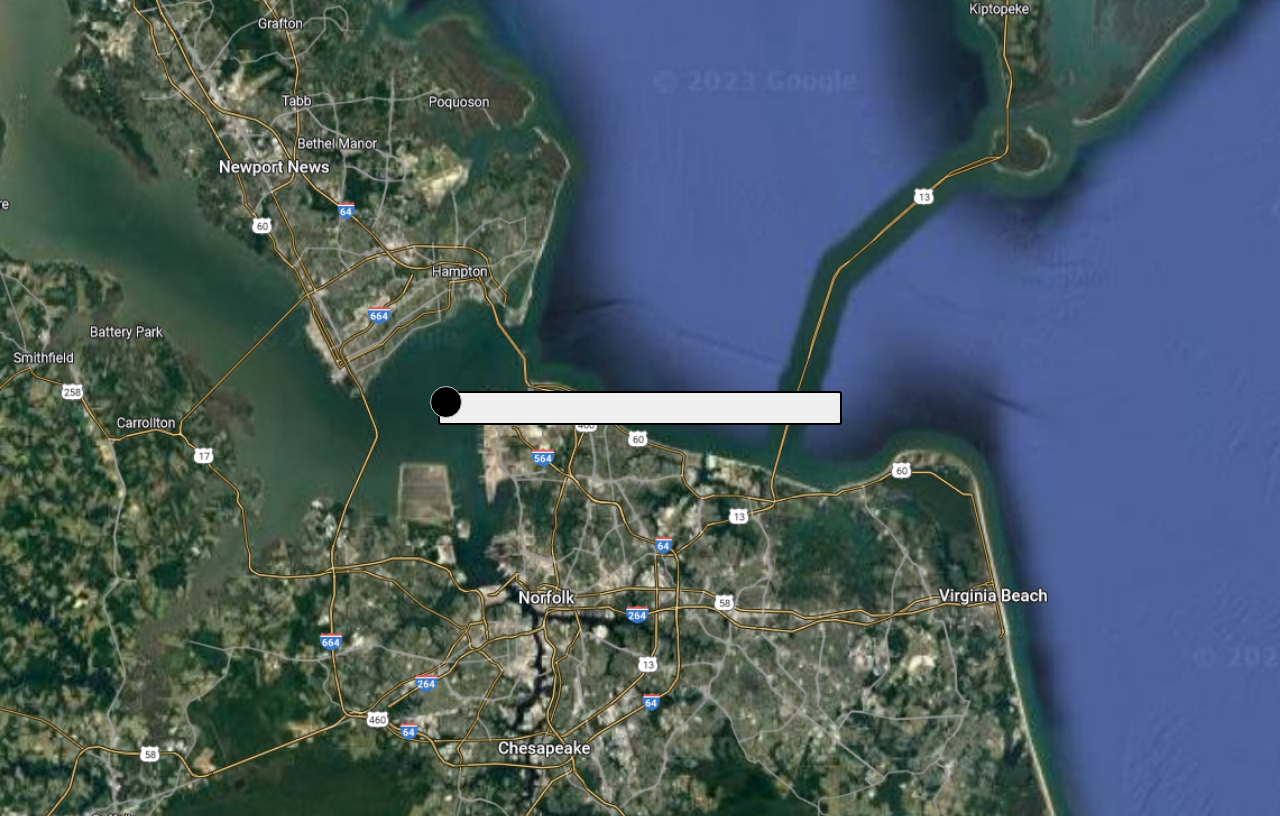
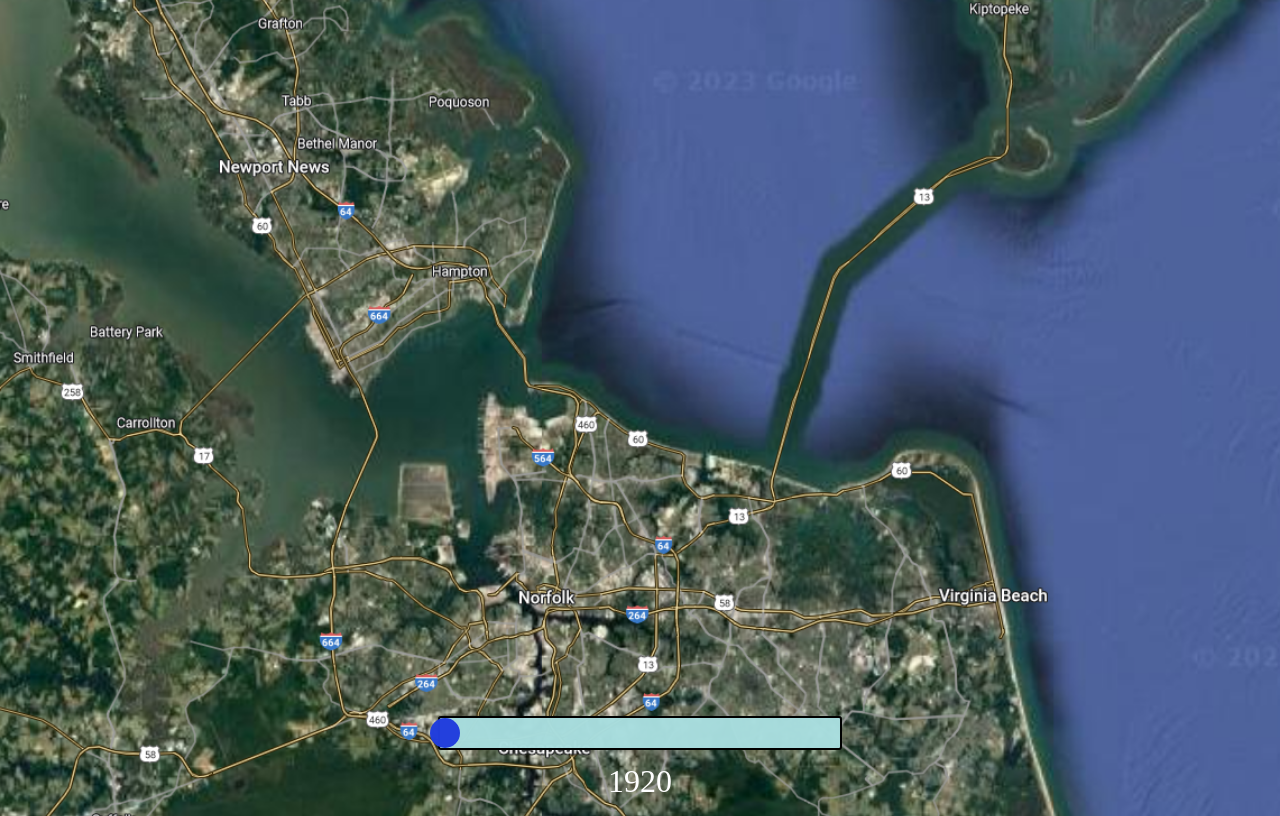
Before and after one commit to cs41X-turqouise/team-website, a website: page Demo/slider test.html in a window 1280 px wide. Drawn offline with nearby package versions, Linux system fonts and the light colour scheme.

Commit message:
added year to slider

```diff
--- a/Demo/slider test.html
+++ b/Demo/slider test.html
@@ -17,28 +17,36 @@
         background-position: center;
 
     }
+
     .ui-slider-horizontal .ui-slider-handle {
         width: 30px;
         height: 30px;
-        background: #000000;
+        background: #213ddcfb;
+        border: none;
         border-radius: 50%;
-        top: -25%; /* Adjust based on the height of the handle to center it vertically */
+        top: 0;
     }
 
     #slider {
         position: fixed;  /* Fixed positioning */
-        bottom: px;        /* Aligned to bottom */
+        bottom: 50px;        /* Aligned to bottom */
         left: 0;
         right: 0;
         height: 30px;   /* Increased height for a larger handle */
-        width: 80%;
+        width: 100%;
         max-width: 400px;
         margin: 0 auto;
-        background-color: rgb(239, 239, 239);
+        background-color: rgba(168, 222, 223, 0.975);
         border: 2px solid black;
     }
-
-
+    #currentYear {
+        position: fixed;
+        bottom: 0px;
+        width: 100%;
+        text-align: center;
+        color: rgb(255, 255, 255);
+        font-size: 2em;
+    }
 
 
 
@@ -48,13 +56,22 @@
     <script>
         $(document).ready(function() {
 
-            $("#slider").slider();
-    });
+            $("#slider").slider({
+            min: 1920,
+            max: 2023,
+            step: 1,
+            slide: function(event, ui) {
+                $("#currentYear").text(ui.value);
+            }
+        });
+
+             $("#currentYear").text($("#slider").slider("value"));
+            });
 </script>
 </head>
 <body>
 
 <div id="slider"></div>
-
+<div id="currentYear"></div>
 </body>
 </html>
```
